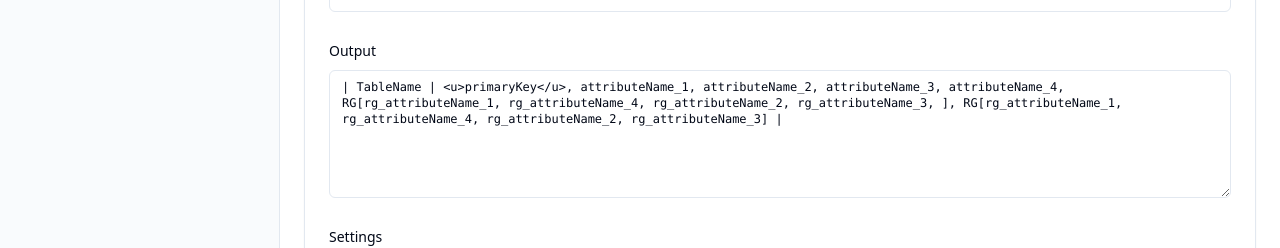
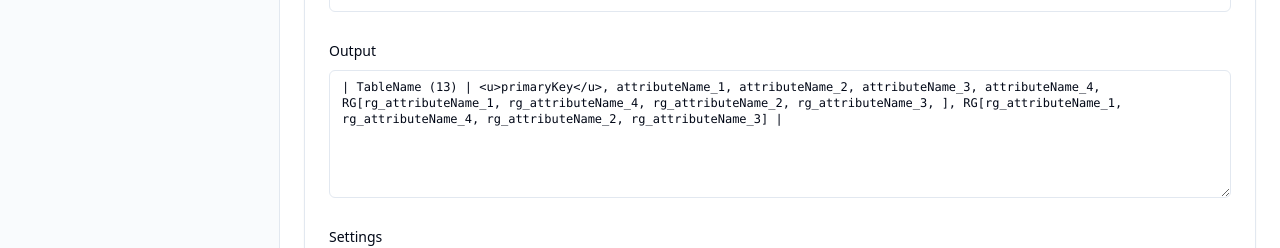
Before and after one commit to StefanHellings/toolbox, a Next.js app: page /db-normalisation-converter in a window 1280 px wide. Shown: the part 317-565 px from the top of the page. Built offline with nearby package versions, Linux system fonts and the light colour scheme.

Commit message:
Add nrOfFields to tableName

```diff
--- a/src/app/(tools)/db-normalisation-converter/FormattedOutput.js
+++ b/src/app/(tools)/db-normalisation-converter/FormattedOutput.js
@@ -11,10 +11,28 @@ export function getParts(input, tableNameRegex = /\b\w+(?=\s*\()/) {
     const fields = attributes.split(/RG\[[^\]]*\]/g).join('').replaceAll(', ', ',').split(',');
     const orderedFields = [ fields[0], ...fields.slice(1).sort() ].filter(Boolean);
 
+    // Count the amount of fields inside each repeating group and add them all together
+    let repeatingGroupFieldsLength = 0;
+
+    if (repeatingGroups?.length) {
+        repeatingGroupFieldsLength = repeatingGroups.reduce(
+            (accumulator, currentValue) => {
+                return accumulator + currentValue
+                    .replaceAll('RG[', '')
+                    .replaceAll(']', '')
+                    .split(',')
+                    .filter(Boolean)
+                    .length;
+            },
+            0,
+        );
+    }
+
     return {
         tableName,
         orderedFields,
         repeatingGroups,
+        nrOfFields: orderedFields.length + repeatingGroupFieldsLength,
     };
 }
 
@@ -35,16 +53,17 @@ function checkRegex(regex) {
 
 function formatInput(input, withHeading, tableNameRegex) {
     const sections = getSections(input).filter(Boolean);
+    const orderedSections = [ sections[0], ...sections.slice(1).sort() ];
     const checkedRegex = checkRegex(tableNameRegex);
     let output = '';
 
     if (withHeading) {
-        output += '|     |     |\n';
+        output += '| Table | Fields |\n';
         output += '| --- | --- |\n';
     }
 
-    sections.forEach(section => {
-        const { tableName, orderedFields, repeatingGroups } = getParts(section, checkedRegex);
+    orderedSections.forEach(section => {
+        const { tableName, orderedFields, repeatingGroups, nrOfFields } = getParts(section, checkedRegex);
 
         let values = '';
 
@@ -58,7 +77,7 @@ function formatInput(input, withHeading, tableNameRegex) {
             .replaceAll(',', ', ')
             .replaceAll('  ', ' ');
 
-        output += `| ${tableName} | ${values} |\n`;
+        output += `| ${tableName} (${nrOfFields}) | ${values} |\n`;
     });
 
     return output;
```
